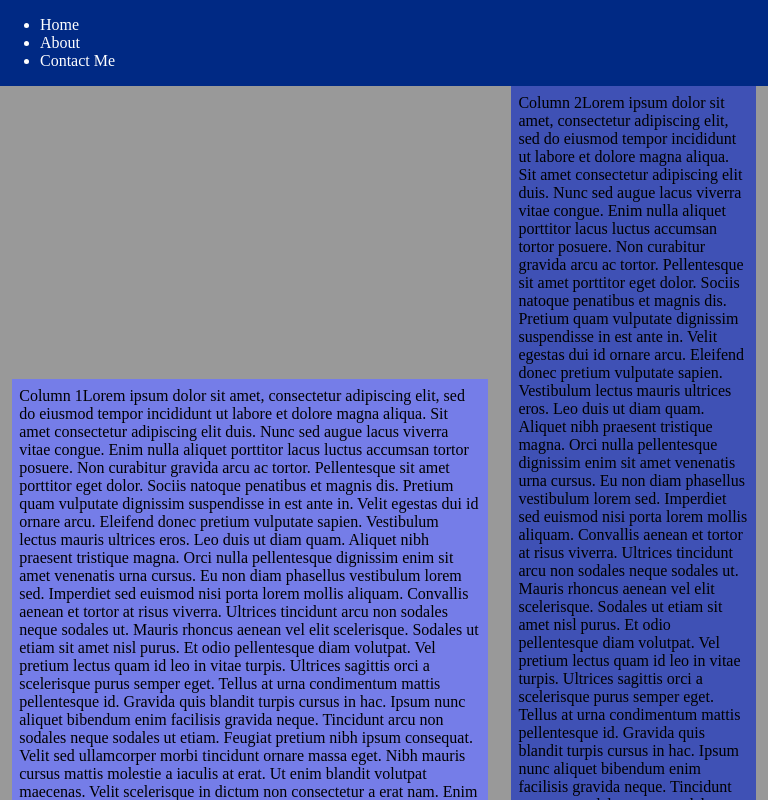
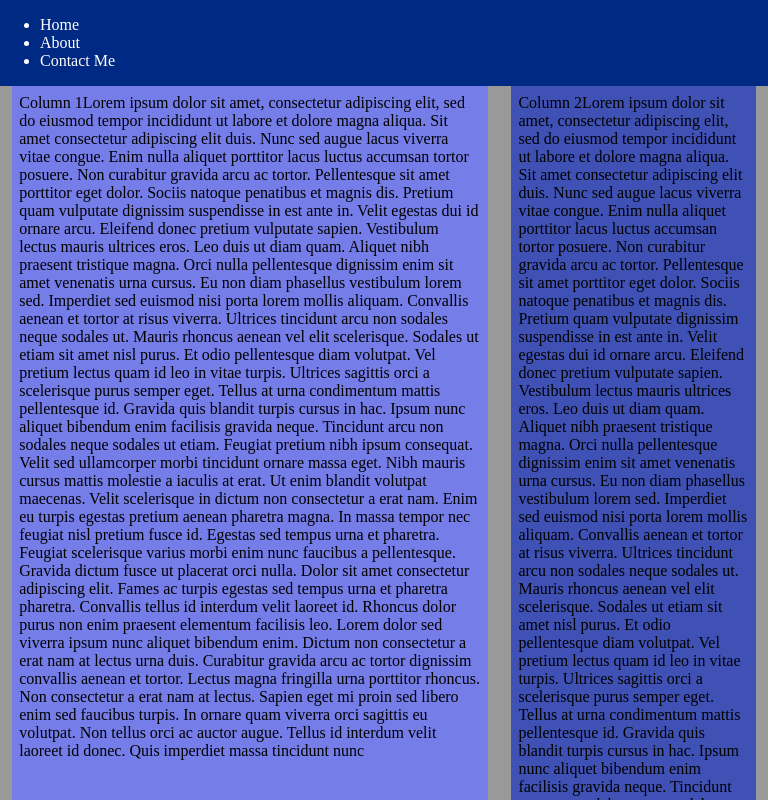
Before and after one commit to clarakheinz/cl-may2021, a plain HTML site: page index.html in a window 768 px wide. Shown: the top 800 px of the page. Drawn offline with Linux system fonts and the light colour scheme.

Commit message:
fixing flex issues

```diff
--- a/css/style.css
+++ b/css/style.css
@@ -5,7 +5,7 @@ body {
     background-color: #999;
     display: flex;
     flex-direction: column;
-    height: 100vh;
+    min-height: 100vh;
 }
 
 header {
@@ -31,13 +31,13 @@ main {
 
 .column {
   width: 70%;
-  min-height: 100vh;
+  /* min-height: 100vh; */
   margin-bottom: 1em;
   padding: 1%;
   flex-shrink: 1;
 }
 
-#column-1 {
+#column-1, #column-3 {
   background-color: #757de8;
 }
 
@@ -46,10 +46,6 @@ main {
     background-color: #3f51b5;
 }
 
-
-#column-3 {
-    background-color: #757de8;
-}
 
 footer {
     background-color: #002984;
@@ -69,7 +65,7 @@ footer {
   }
 }
 
-@media screen and (min-width: 600px) and (max-width: 799px) {
+@media screen and (min-width: 575px) and (max-width: 799px) {
   main {
     flex-direction: row;
     flex-wrap: wrap;
@@ -88,4 +84,8 @@ footer {
   #column-3 {
     width: 100%;
   }
+
+  main {
+    align-items: inherit;
+  }
 }
--- a/index.html
+++ b/index.html
@@ -25,18 +25,23 @@
 
             Imperdiet sed euismod nisi porta lorem mollis aliquam. Convallis aenean et tortor at risus viverra. Ultrices tincidunt arcu non sodales neque sodales ut. Mauris rhoncus aenean vel elit scelerisque. Sodales ut etiam sit amet nisl purus. Et odio pellentesque diam volutpat. Vel pretium lectus quam id leo in vitae turpis. Ultrices sagittis orci a scelerisque purus semper eget. Tellus at urna condimentum mattis pellentesque id. Gravida quis blandit turpis cursus in hac. Ipsum nunc aliquet bibendum enim facilisis gravida neque. Tincidunt arcu non sodales neque sodales ut etiam. Feugiat pretium nibh ipsum consequat. Velit sed ullamcorper morbi tincidunt ornare massa eget. Nibh mauris cursus mattis molestie a iaculis at erat. Ut enim blandit volutpat maecenas. Velit scelerisque in dictum non consectetur a erat nam.
 
-            Enim eu turpis egestas pretium aenean pharetra magna. In massa tempor nec feugiat nisl pretium fusce id. Egestas sed tempus urna et pharetra. Feugiat scelerisque varius morbi enim nunc faucibus a pellentesque. Gravida dictum fusce ut placerat orci nulla. Dolor sit amet consectetur adipiscing elit. Fames ac turpis egestas sed tempus urna et pharetra pharetra. Convallis tellus id interdum velit laoreet id. Rhoncus dolor purus non enim praesent elementum facilisis leo. Lorem dolor sed viverra ipsum nunc aliquet bibendum enim. Dictum non consectetur a erat nam at lectus urna duis. Curabitur gravida arcu ac tortor dignissim convallis aenean et tortor. Lectus magna fringilla urna porttitor rhoncus. Non consectetur a erat nam at lectus. Sapien eget mi proin sed libero enim sed faucibus turpis. In ornare quam viverra orci sagittis eu volutpat. Non tellus orci ac auctor augue. Tellus id interdum velit laoreet id donec. Quis imperdiet massa tincidunt nunc.</div>
+            Enim eu turpis egestas pretium aenean pharetra magna. In massa tempor nec feugiat nisl pretium fusce id. Egestas sed tempus urna et pharetra. Feugiat scelerisque varius morbi enim nunc faucibus a pellentesque. Gravida dictum fusce ut placerat orci nulla. Dolor sit amet consectetur adipiscing elit. Fames ac turpis egestas sed tempus urna et pharetra pharetra. Convallis tellus id interdum velit laoreet id. Rhoncus dolor purus non enim praesent elementum facilisis leo. Lorem dolor sed viverra ipsum nunc aliquet bibendum enim. Dictum non consectetur a erat nam at lectus urna duis. Curabitur gravida arcu ac tortor dignissim convallis aenean et tortor. Lectus magna fringilla urna porttitor rhoncus. Non consectetur a erat nam at lectus. Sapien eget mi proin sed libero enim sed faucibus turpis. In ornare quam viverra orci sagittis eu volutpat. Non tellus orci ac auctor augue. Tellus id interdum velit laoreet id donec. Quis imperdiet massa tincidunt nunc
+        </div>
         <div class="column" id="column-2">Column 2Lorem ipsum dolor sit amet, consectetur adipiscing elit, sed do eiusmod tempor incididunt ut labore et dolore magna aliqua. Sit amet consectetur adipiscing elit duis. Nunc sed augue lacus viverra vitae congue. Enim nulla aliquet porttitor lacus luctus accumsan tortor posuere. Non curabitur gravida arcu ac tortor. Pellentesque sit amet porttitor eget dolor. Sociis natoque penatibus et magnis dis. Pretium quam vulputate dignissim suspendisse in est ante in. Velit egestas dui id ornare arcu. Eleifend donec pretium vulputate sapien. Vestibulum lectus mauris ultrices eros. Leo duis ut diam quam. Aliquet nibh praesent tristique magna. Orci nulla pellentesque dignissim enim sit amet venenatis urna cursus. Eu non diam phasellus vestibulum lorem sed.
 
             Imperdiet sed euismod nisi porta lorem mollis aliquam. Convallis aenean et tortor at risus viverra. Ultrices tincidunt arcu non sodales neque sodales ut. Mauris rhoncus aenean vel elit scelerisque. Sodales ut etiam sit amet nisl purus. Et odio pellentesque diam volutpat. Vel pretium lectus quam id leo in vitae turpis. Ultrices sagittis orci a scelerisque purus semper eget. Tellus at urna condimentum mattis pellentesque id. Gravida quis blandit turpis cursus in hac. Ipsum nunc aliquet bibendum enim facilisis gravida neque. Tincidunt arcu non sodales neque sodales ut etiam. Feugiat pretium nibh ipsum consequat. Velit sed ullamcorper morbi tincidunt ornare massa eget. Nibh mauris cursus mattis molestie a iaculis at erat. Ut enim blandit volutpat maecenas. Velit scelerisque in dictum non consectetur a erat nam.
 
-            Enim eu turpis egestas pretium aenean pharetra magna. In massa tempor nec feugiat nisl pretium fusce id. Egestas sed tempus urna et pharetra. Feugiat scelerisque varius morbi enim nunc faucibus a pellentesque. Gravida dictum fusce ut placerat orci nulla. Dolor sit amet consectetur adipiscing elit. Fames ac turpis egestas sed tempus urna et pharetra pharetra. Convallis tellus id interdum velit laoreet id. Rhoncus dolor purus non enim praesent elementum facilisis leo. Lorem dolor sed viverra ipsum nunc aliquet bibendum enim. Dictum non consectetur a erat nam at lectus urna duis. Curabitur gravida arcu ac tortor dignissim convallis aenean et tortor. Lectus magna fringilla urna porttitor rhoncus. Non consectetur a erat nam at lectus. Sapien eget mi proin sed libero enim sed faucibus turpis. In ornare quam viverra orci sagittis eu volutpat. Non tellus orci ac auctor augue. Tellus id interdum velit laoreet id donec. Quis imperdiet massa tincidunt nunc.</div>
+            Enim eu turpis egestas pretium aenean pharetra magna. In massa tempor nec feugiat nisl pretium fusce id. Egestas sed tempus urna et pharetra. Feugiat scelerisque varius morbi enim nunc faucibus a pellentesque. Gravida dictum fusce ut placerat orci nulla. Dolor sit amet consectetur adipiscing elit. Fames ac turpis egestas sed tempus urna et pharetra pharetra. Convallis tellus id interdum velit laoreet id. Rhoncus dolor purus non enim praesent elementum facilisis leo. Lorem dolor sed viverra ipsum nunc aliquet bibendum enim. Dictum non consectetur a erat nam at lectus urna duis. Curabitur gravida arcu ac tortor dignissim convallis aenean et tortor. Lectus magna fringilla urna porttitor rhoncus. Non consectetur a erat nam at lectus. Sapien eget mi proin sed libero enim sed faucibus turpis. In ornare quam viverra orci sagittis eu volutpat. Non tellus orci ac auctor augue. Tellus id interdum velit laoreet id donec. Quis imperdiet massa tincidunt nunc.
+        </div>
         <div class="column" id="column-3">Column 3Lorem ipsum dolor sit amet, consectetur adipiscing elit, sed do eiusmod tempor incididunt ut labore et dolore magna aliqua. Sit amet consectetur adipiscing elit duis. Nunc sed augue lacus viverra vitae congue. Enim nulla aliquet porttitor lacus luctus accumsan tortor posuere. Non curabitur gravida arcu ac tortor. Pellentesque sit amet porttitor eget dolor. Sociis natoque penatibus et magnis dis. Pretium quam vulputate dignissim suspendisse in est ante in. Velit egestas dui id ornare arcu. Eleifend donec pretium vulputate sapien. Vestibulum lectus mauris ultrices eros. Leo duis ut diam quam. Aliquet nibh praesent tristique magna. Orci nulla pellentesque dignissim enim sit amet venenatis urna cursus. Eu non diam phasellus vestibulum lorem sed.
 
             Imperdiet sed euismod nisi porta lorem mollis aliquam. Convallis aenean et tortor at risus viverra. Ultrices tincidunt arcu non sodales neque sodales ut. Mauris rhoncus aenean vel elit scelerisque. Sodales ut etiam sit amet nisl purus. Et odio pellentesque diam volutpat. Vel pretium lectus quam id leo in vitae turpis. Ultrices sagittis orci a scelerisque purus semper eget. Tellus at urna condimentum mattis pellentesque id. Gravida quis blandit turpis cursus in hac. Ipsum nunc aliquet bibendum enim facilisis gravida neque. Tincidunt arcu non sodales neque sodales ut etiam. Feugiat pretium nibh ipsum consequat. Velit sed ullamcorper morbi tincidunt ornare massa eget. Nibh mauris cursus mattis molestie a iaculis at erat. Ut enim blandit volutpat maecenas. Velit scelerisque in dictum non consectetur a erat nam.
 
-            Enim eu turpis egestas pretium aenean pharetra magna. In massa tempor nec feugiat nisl pretium fusce id. Egestas sed tempus urna et pharetra. Feugiat scelerisque varius morbi enim nunc faucibus a pellentesque. Gravida dictum fusce ut placerat orci nulla. Dolor sit amet consectetur adipiscing elit. Fames ac turpis egestas sed tempus urna et pharetra pharetra. Convallis tellus id interdum velit laoreet id. Rhoncus dolor purus non enim praesent elementum facilisis leo. Lorem dolor sed viverra ipsum nunc aliquet bibendum enim. Dictum non consectetur a erat nam at lectus urna duis. Curabitur gravida arcu ac tortor dignissim convallis aenean et tortor. Lectus magna fringilla urna porttitor rhoncus. Non consectetur a erat nam at lectus. Sapien eget mi proin sed libero enim sed faucibus turpis. In ornare quam viverra orci sagittis eu volutpat. Non tellus orci ac auctor augue. Tellus id interdum velit laoreet id donec. Quis imperdiet massa tincidunt nunc.</div>
+            Enim eu turpis egestas pretium aenean pharetra magna. In massa tempor nec feugiat nisl pretium fusce id. Egestas sed tempus urna et pharetra. Feugiat scelerisque varius morbi enim nunc faucibus a pellentesque. Gravida dictum fusce ut placerat orci nulla. Dolor sit amet consectetur adipiscing elit. Fames ac turpis egestas sed tempus urna et pharetra pharetra. Convallis tellus id interdum velit laoreet id. Rhoncus dolor purus non enim praesent elementum facilisis leo. Lorem dolor sed viverra ipsum nunc aliquet bibendum enim. Dictum non consectetur a erat nam at lectus urna duis. Curabitur gravida arcu ac tortor dignissim convallis aenean et tortor. Lectus magna fringilla urna porttitor rhoncus. Non consectetur a erat nam at lectus. Sapien eget mi proin sed libero enim sed faucibus turpis. In ornare quam viverra orci sagittis eu volutpat. Non tellus orci ac auctor augue. Tellus id interdum velit laoreet id donec. Quis imperdiet massa tincidunt nunc.
+        </div>
+
     </main>
+    <br>
     <footer>
         <p>&copy; Copyright 2021</p>
     </footer>
```
